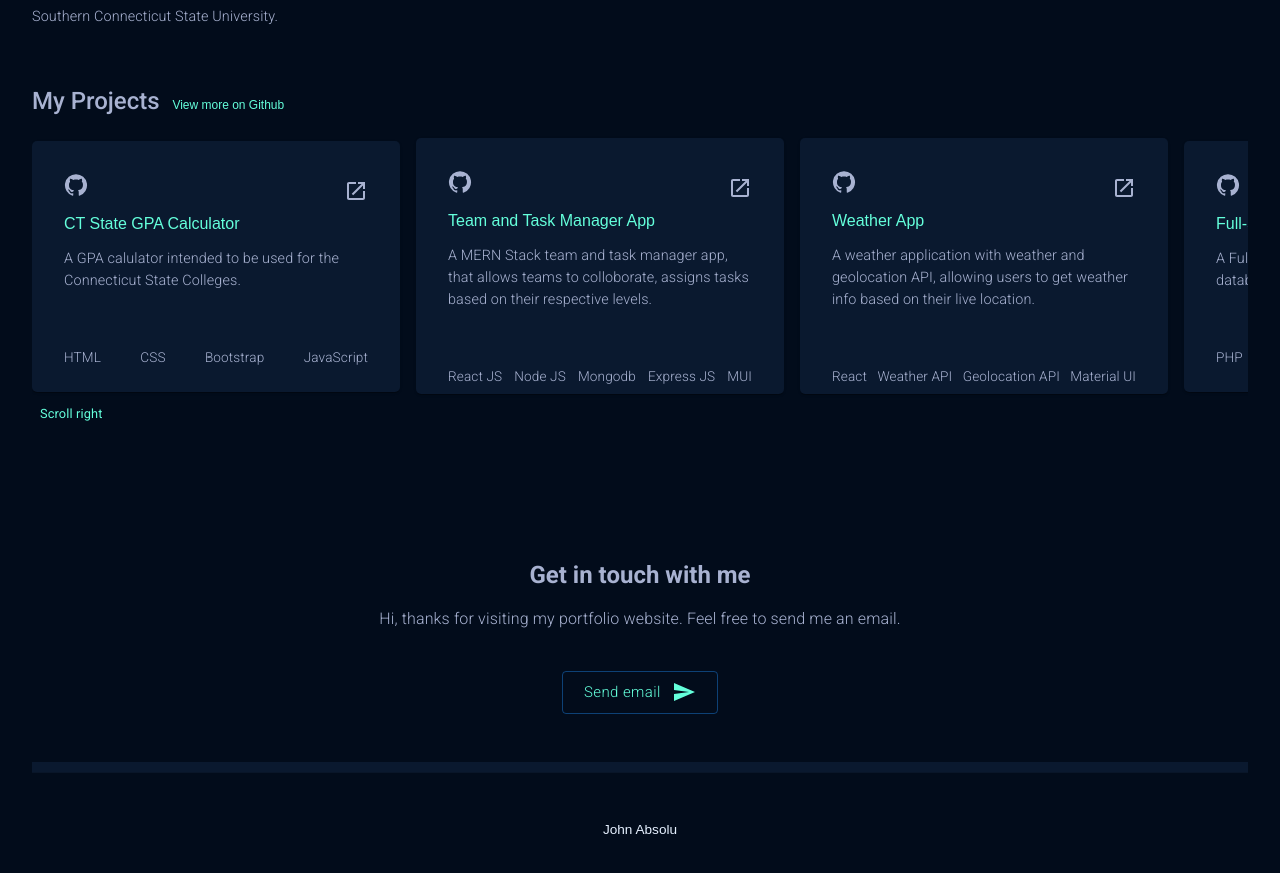
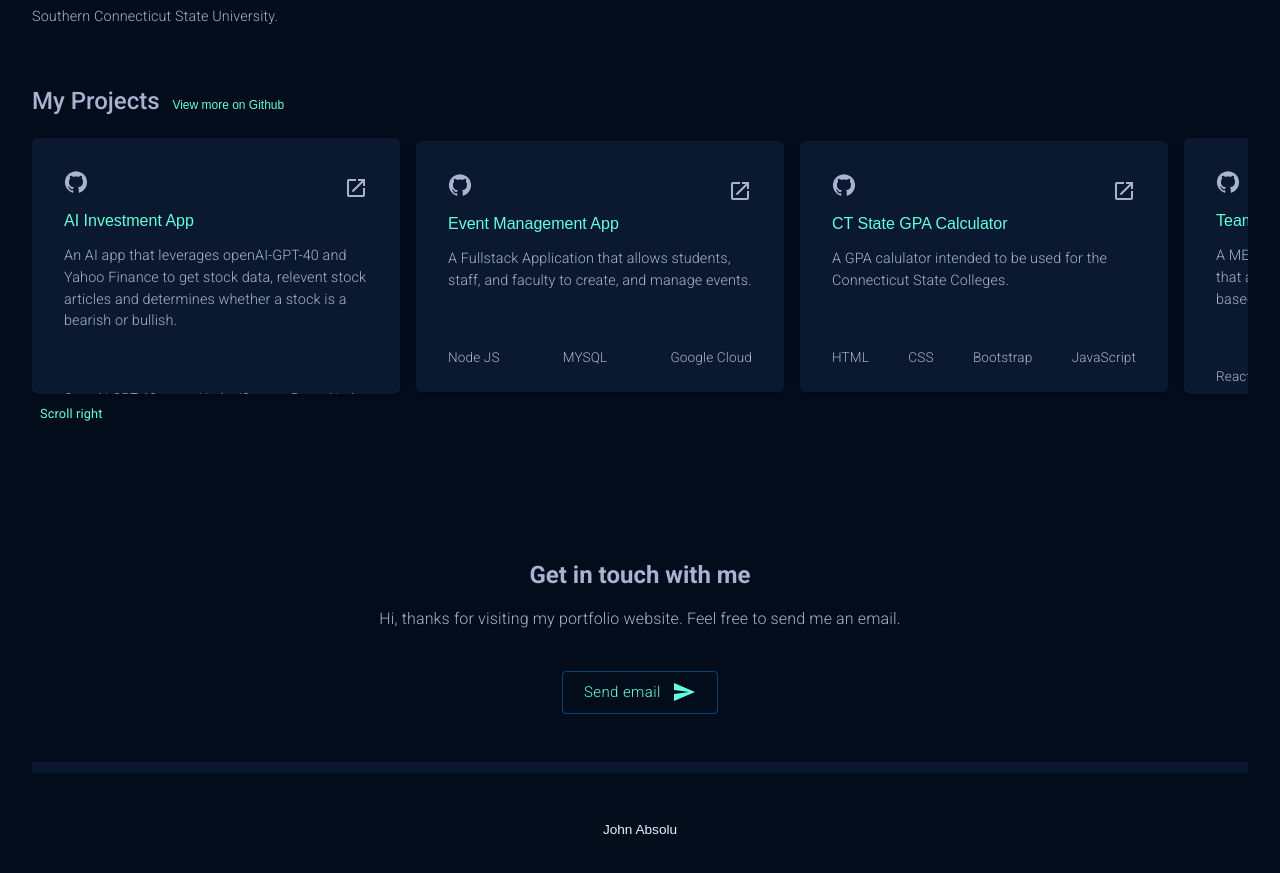
Before and after one commit to JAbsolu/React-portfolio, a React (Create React App) app: page / in a window 1280 px wide. Shown: the part 941-1814 px from the top of the page. Built offline with nearby package versions, Linux system fonts and the light colour scheme.

Commit message:
New Projects

```diff
--- a/src/resources.js
+++ b/src/resources.js
@@ -25,6 +25,20 @@ export const WebsiteTexts = {
 
 
 export const projects = [
+  {
+    name: "AI Investment App",
+    // frontendView: 'https://ctstategpa.vercel.app/',
+    github: "https://github.com/JAbsolu/Invest.ai",
+    technology: ["OpenAI-GPT-4O", "Node JS", "React Native"],
+    description: "An AI app that leverages openAI-GPT-40 and Yahoo Finance to get stock data, relevent stock articles and determines whether a stock is a bearish or bullish.",
+  },
+  {
+    name: "Event Management App",
+    // frontendView: 'https://ctstategpa.vercel.app/',
+    github: "https://github.com/JAbsolu/Invest.ai",
+    technology: ["Node JS", "MYSQL", "Google Cloud"],
+    description: "A Fullstack Application that allows students, staff, and faculty to create, and manage events.",
+  },
   {
     name: "CT State GPA Calculator",
     frontendView: 'https://ctstategpa.vercel.app/',
```
